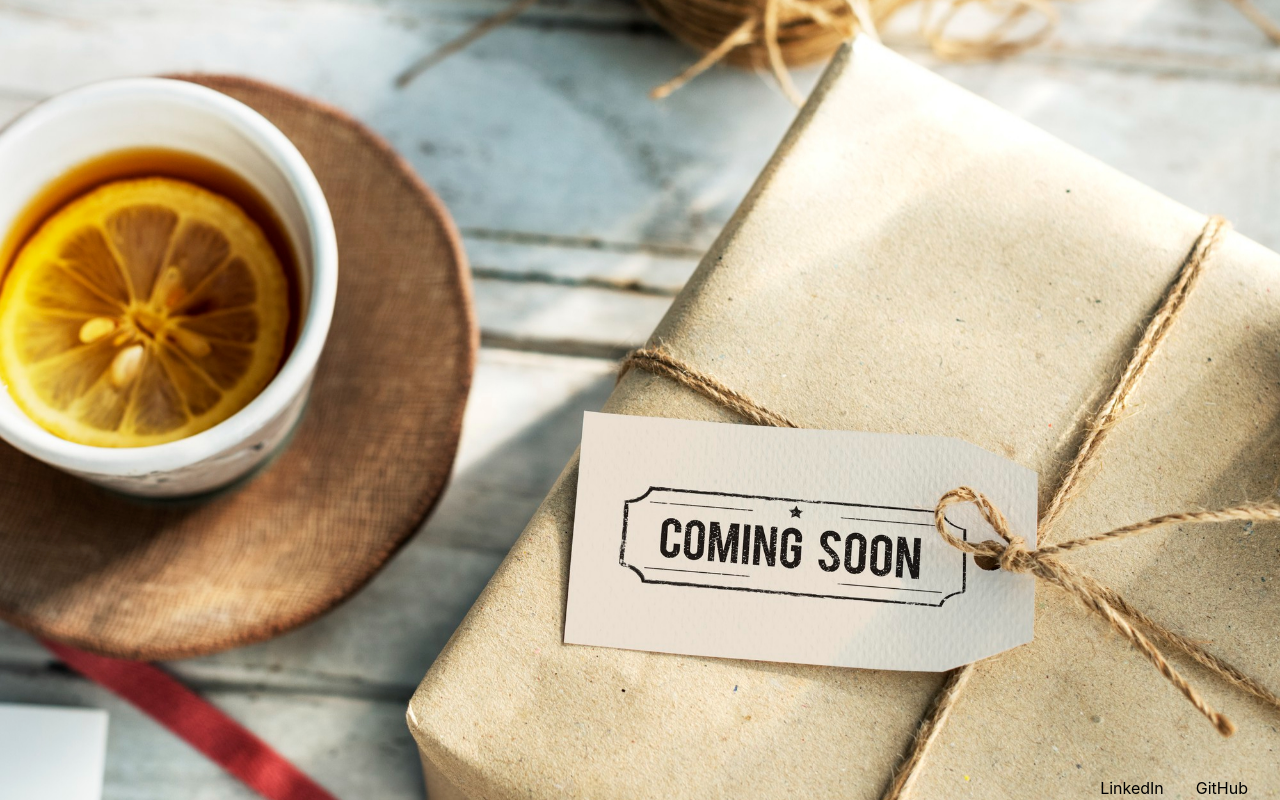
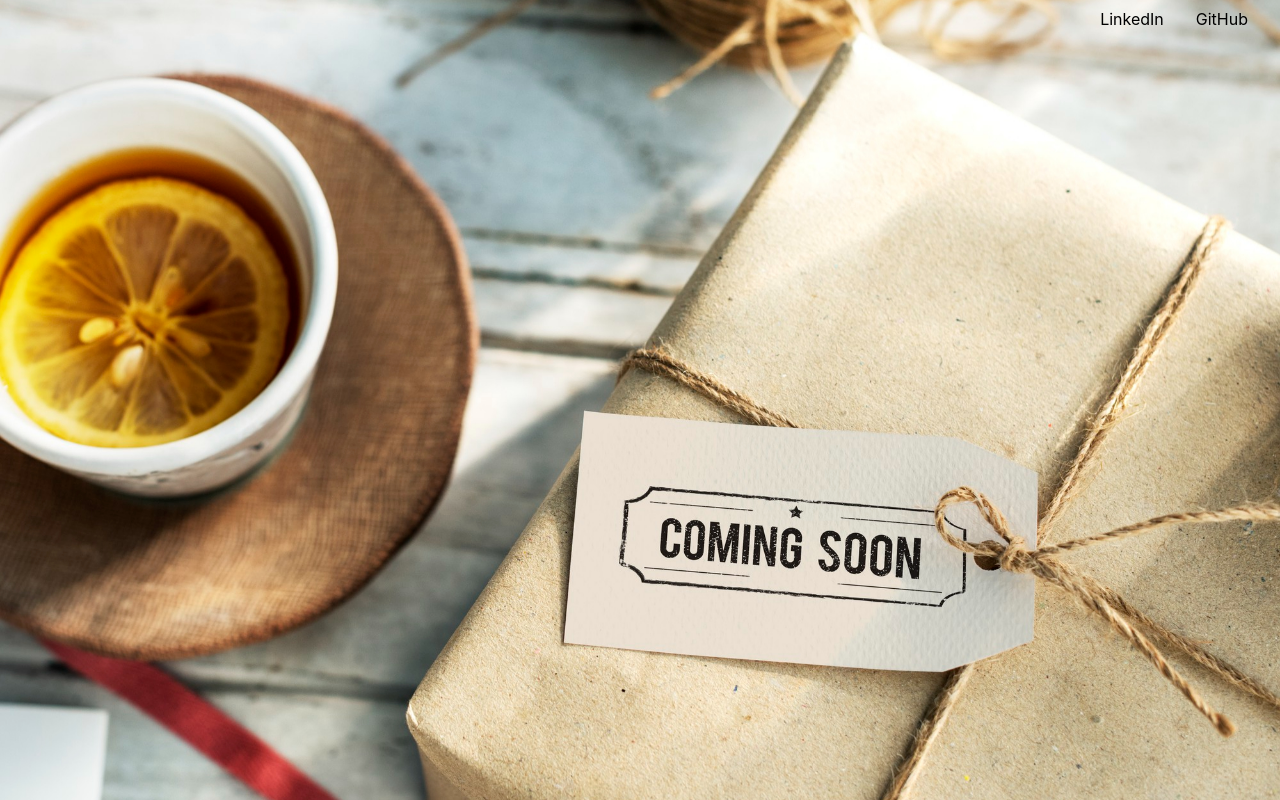
Before and after one commit to tosunufuk/ouuu, a React (Create React App) app: page / in a window 1280 px wide. Built offline with nearby package versions, Linux system fonts and the light colour scheme.

Commit message:
Update App.css
links position updated.

```diff
--- a/src/App.css
+++ b/src/App.css
@@ -70,6 +70,6 @@ a {
 .Links {
   position: absolute;
   right: 1rem;
-  bottom: 0;
+  top: 0;
   color: black;
 }
```
